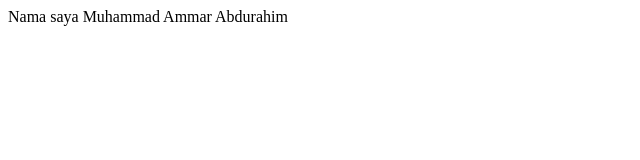
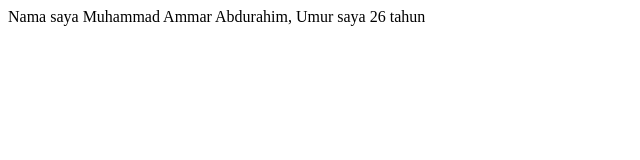
Before and after one commit to MuhammadAmmar314/first-project, a plain HTML site: page index.html in a window 1280 px wide. Shown: the whole page, without its empty margins (0-640 px from the left). Drawn offline with Linux system fonts and the light colour scheme.

Commit message:
first commit

```diff
--- a/index.html
+++ b/index.html
@@ -4,6 +4,6 @@
         <title>Hallo</title>
     </head>
     <body>
-        Nama saya Muhammad Ammar Abdurahim
+        Nama saya Muhammad Ammar Abdurahim, Umur saya 26 tahun
     </body>
 </html>
```
